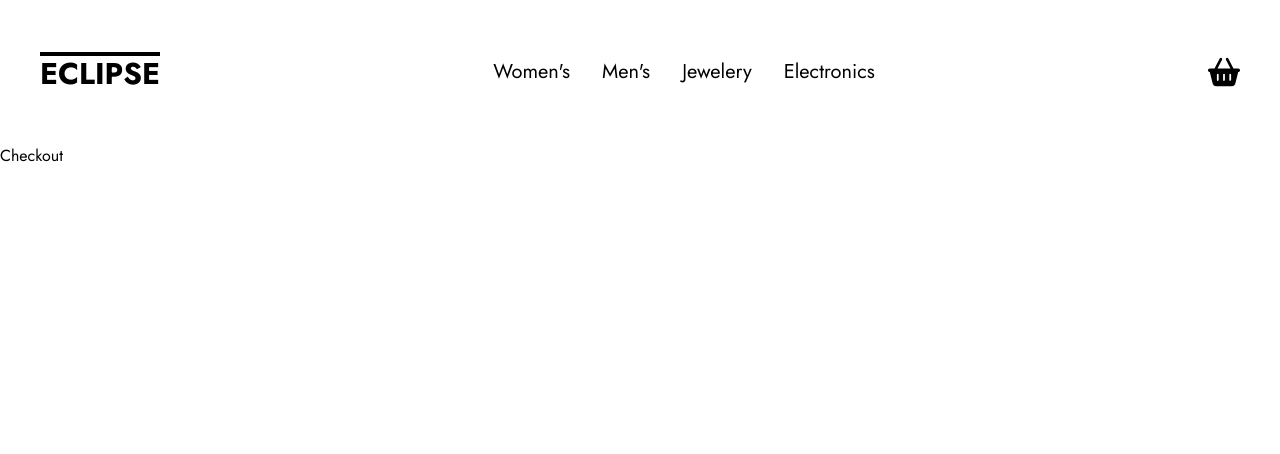
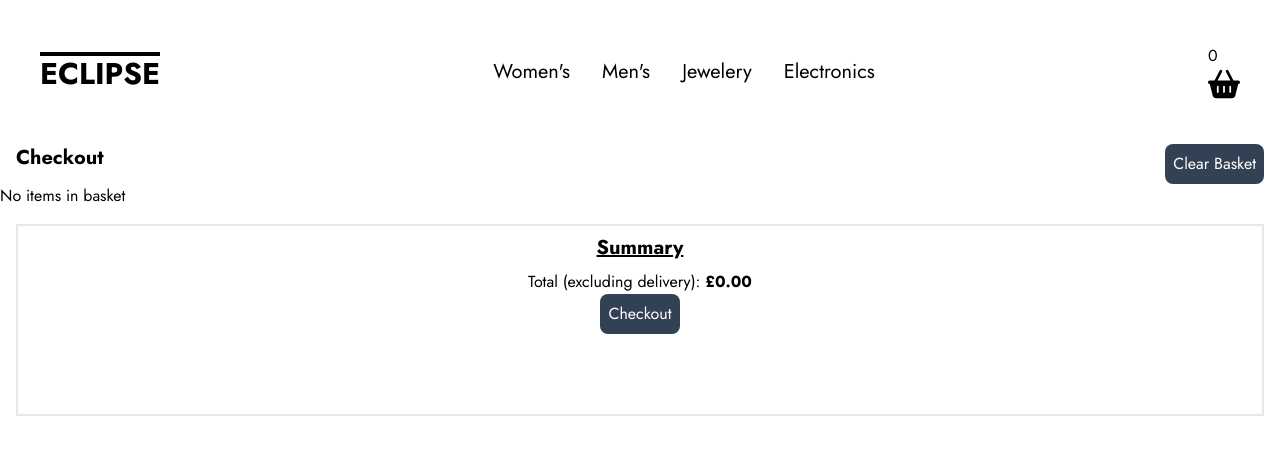
Before and after one commit to tams101/eclipse-store, a React (Vite) app: page /checkout in a window 1280 px wide. Shown: the top 454 px of the page. Built offline with nearby package versions, Linux system fonts and the light colour scheme.

Commit message:
Create basket context, update checkout and single item page and styling

```diff
--- a/src/App.tsx
+++ b/src/App.tsx
@@ -1,3 +1,4 @@
+import { useState } from 'react'
 import Navbar from './Components/Navbar'
 import Checkout from './Pages/Checkout'
 import Home from './Pages/Home'
@@ -5,17 +6,20 @@ import SingleCategoryItems from './Pages/SingleCategoryItems'
 import SingleItem from './Pages/SingleItem'
 import { Route, Routes } from 'react-router-dom'
 
+
 function App() {
 
   return (
     <>
+
       <Navbar />
         <Routes>
           <Route path="/" element={<Home />} />
           <Route path="/:category_name" element={<SingleCategoryItems />}/>
-          <Route path="/product/:product_id" element={<SingleItem />}/>
+          <Route path="/product/:product_id" element={<SingleItem/>}/>
           <Route path='/checkout' element={<Checkout />}/>
         </Routes>
+
     </>
   )
 }
--- a/src/Components/Navbar.tsx
+++ b/src/Components/Navbar.tsx
@@ -1,7 +1,11 @@
+import { useContext } from "react";
 import { FaBasketShopping } from "react-icons/fa6";
 import { NavLink } from "react-router-dom";
+import { BasketContext } from "../Contexts/BasketContext";
 
 function Navbar() {
+
+  const {basketItems} = useContext(BasketContext)
   return (
     <div className="flex flex-col justify-between items-center pl-10 pr-10 self-center h-36 md:flex-row ">
       <NavLink to="/">
@@ -19,6 +23,7 @@ function Navbar() {
 
       <NavLink to="/checkout">
         <div className="mt-4 md:mt-0">
+          <p>{basketItems.length}</p>
           <FaBasketShopping size="32" />
         </div>
       </NavLink>
--- a/src/Components/ProductCard.tsx
+++ b/src/Components/ProductCard.tsx
@@ -2,7 +2,7 @@ import { Product } from "../../utils/api"
 
 function ProductCard({product} : {product : Product}) {
   return (
-    <div className="text-center rounded shadow-sm m-3">
+    <div className="text-center rounded shadow-sm m-3 h-full p-2">
       <img className="w-24 object-contain mx-auto" src={product.image} alt={`Image of ${product.title}`} />
       <div className="px-6 py-4">
         <p className="font-bold text-md mb-2">{product.title}</p>
--- /dev/null
+++ b/src/Contexts/BasketContext.tsx
@@ -0,0 +1,71 @@
+import { useEffect, useState, createContext, ReactNode } from "react";
+import { Product } from "../../utils/api";
+
+type BasketProviderProps = {
+  children: ReactNode
+}
+
+export const BasketContext = createContext({});
+
+export const BasketProvider = ({children} : BasketProviderProps) => {
+  const [basketItems, setBasketItems] = useState(localStorage.getItem('basketItems') ? JSON.parse(localStorage.getItem('basketItems')) : [])
+
+  useEffect(() => {
+    localStorage.setItem("basketItems", JSON.stringify(basketItems))
+  }, [basketItems])
+
+  useEffect(() => {
+    const basket = localStorage.getItem("basketItems")
+
+    if(basket) {
+      setBasketItems(JSON.parse(basket))
+    }
+  }, [])
+
+  const addToBasket = (item: Product) => {
+    const isItemInBasket = basketItems.find((basketItem: Product) => basketItem.id === item.id )
+
+    if (isItemInBasket) {
+      setBasketItems(
+        basketItems.map((basketItem: Product) => basketItem.id === item.id ? {...basketItem, quantity: basketItem.quantity + 1} : basketItem)
+      )
+    }
+    else {
+      setBasketItems([...basketItems, {...item, quantity: 1}])
+    }
+  }
+
+  const removeFromBasket = (item: Product) => {
+    const isItemInBasket = basketItems.find((basketItem: Product) => basketItem.id === item.id)
+
+    if (isItemInBasket.quantity === 1) {
+      setBasketItems(basketItems.filter((basketItem: Product) => basketItem.id !== item.id))
+    } else {
+      setBasketItems(
+        basketItems.map((basketItem: Product) =>
+          basketItem.id === item.id ? {...basketItem, quantity: basketItem.quantity - 1} : basketItem
+        )
+      )
+    }
+  }
+
+  const clearBasket = () => {
+    setBasketItems([])
+  }
+
+  const getBasketTotal = () => {
+    return basketItems.reduce((total: number, item: Product) => total + item.price * item.quantity, 0)
+  }
+
+  return (
+    <BasketContext.Provider value={{
+      basketItems,
+      addToBasket,
+      removeFromBasket,
+      clearBasket,
+      getBasketTotal
+    }}>
+      {children}
+    </BasketContext.Provider>
+  )
+}
--- a/src/Pages/Checkout.tsx
+++ b/src/Pages/Checkout.tsx
@@ -1,8 +1,59 @@
+import { useContext } from "react";
+import { BasketContext } from "../Contexts/BasketContext";
 
 function Checkout() {
+  const { basketItems, clearBasket, removeFromBasket, getBasketTotal } =
+    useContext(BasketContext);
+
+  let basketTotal = getBasketTotal().toFixed(2);
+  console.log(basketItems);
   return (
-    <div>Checkout</div>
-  )
+    <div>
+      <div className="flex justify-between mx-4">
+        <h3 className="text-xl font-bold">Checkout</h3>
+        <button
+          className="bg-slate-700 p-2 rounded-lg text-white"
+          onClick={clearBasket}
+        >
+          Clear Basket
+        </button>
+      </div>
+      {basketItems.length > 0 ? (
+        basketItems.map((item) => (
+          <div key={item.id} className="border-2 p-5 m-4 rounded-sm flex gap-4">
+            <img className="w-24 object-contain" src={item.image} alt="" />
+            <div className="">
+              <p>{item.title}</p>
+              <p>£{item.price}</p>
+              <p>Quantity: {item.quantity}</p>
+              <p>Total: £{item.price * item.quantity}</p>
+              <button
+                className="bg-slate-700 p-1 rounded-lg text-white mt-2"
+                onClick={() => {
+                  removeFromBasket(item);
+                }}
+              >
+                Remove Item
+              </button>
+            </div>
+          </div>
+        ))
+      ) : (
+        <p>No items in basket</p>
+      )}
+
+      <div className="h-48 text-center border-2 m-4">
+        <p className="text-xl font-bold p-2 underline">Summary</p>
+        <p>
+          Total (excluding delivery):{" "}
+          <span className="font-bold">£{basketTotal}</span>
+        </p>
+        <button className="bg-slate-700 p-2 rounded-lg text-white">
+          Checkout
+        </button>
+      </div>
+    </div>
+  );
 }
 
-export default Checkout
+export default Checkout;
--- a/src/Pages/SingleCategoryItems.tsx
+++ b/src/Pages/SingleCategoryItems.tsx
@@ -2,7 +2,6 @@ import { useParams } from "react-router";
 import { useState, useEffect } from "react";
 import { fetchProducts } from "../../utils/api";
 import ProductCard from "../Components/ProductCard";
-import { TailSpin } from "react-loader-spinner";
 import { Link } from "react-router-dom";
 import { Product } from "../../utils/api";
 
@@ -34,26 +33,15 @@ function SingleCategoryItems() {
 
   return loading ? (
     <div className="flex justify-center items-center">
-      <TailSpin
-        visible={true}
-        height="140"
-        width="140"
-        color="#7e22ce"
-        ariaLabel="tail-spin-loading"
-        radius="1"
-        wrapperStyle={{}}
-        wrapperClass=""
-      />
+      <p>Loading...</p>
     </div>
   ) : (
     <div className="">
       <div className="flex justify-center items-center h-24 bg-purple-800 text-white text-2xl font-bold md:text-3xl md:h-36">
         All the latest products you need!
       </div>
-      <div className="flex justify-evenly">
-        <div>Sort</div>
-      </div>
-      <div className="grid grid-cols-1 gap-4 md:grid-cols-2 m-20 lg:grid-cols-3">
+
+      <div className="grid grid-cols-1 md: grid-cols-2">
         {products.map((product) => (
           <Link to={`/product/${product.id}`}>
             <ProductCard product={product} key={product.id} />
--- a/src/Pages/SingleItem.tsx
+++ b/src/Pages/SingleItem.tsx
@@ -1,6 +1,7 @@
-import { useEffect, useState } from "react"
+import { useContext, useEffect, useState } from "react"
 import { useParams } from "react-router"
 import { Product, fetchSingleProduct } from "../../utils/api"
+import { BasketContext } from "../Contexts/BasketContext"
 
 function SingleItem() {
   const {product_id} = useParams()
@@ -17,6 +18,8 @@ function SingleItem() {
     })
   }, [product_id])
 
+  const {addToBasket} = useContext(BasketContext)
+
   return ( loading ? <p>Loading...</p> :
   <div className="flex flex-col items-center p-4 md:flex-row">
       <div className="mb-6">
@@ -27,6 +30,10 @@ function SingleItem() {
         <p className="font-bold text-lg">{product?.title}</p>
         <p>Description: {product?.description}</p>
         <p className="font-bold">£{product?.price}</p>
+
+
+
+        <button onClick={() => {addToBasket(product)}} className="btn bg-slate-500 w-20">Add to basket</button>
       </div>
     </div>
   )
--- a/src/main.tsx
+++ b/src/main.tsx
@@ -3,11 +3,14 @@ import ReactDOM from 'react-dom/client'
 import { BrowserRouter } from 'react-router-dom'
 import App from './App.tsx'
 import './index.css'
+import { BasketProvider } from './Contexts/BasketContext.tsx'
 
 ReactDOM.createRoot(document.getElementById('root')!).render(
   <React.StrictMode>
     <BrowserRouter>
-      <App />
+      <BasketProvider>
+        <App />
+      </BasketProvider>
     </BrowserRouter>
   </React.StrictMode>,
 )
--- a/utils/api.ts
+++ b/utils/api.ts
@@ -12,6 +12,7 @@ export interface Product {
   description: string,
   image: string,
   rating: {rate: number, count: number}
+  quantity?: number | undefined
 }
 
 export const fetchProducts = (category_name: string) => {
```
